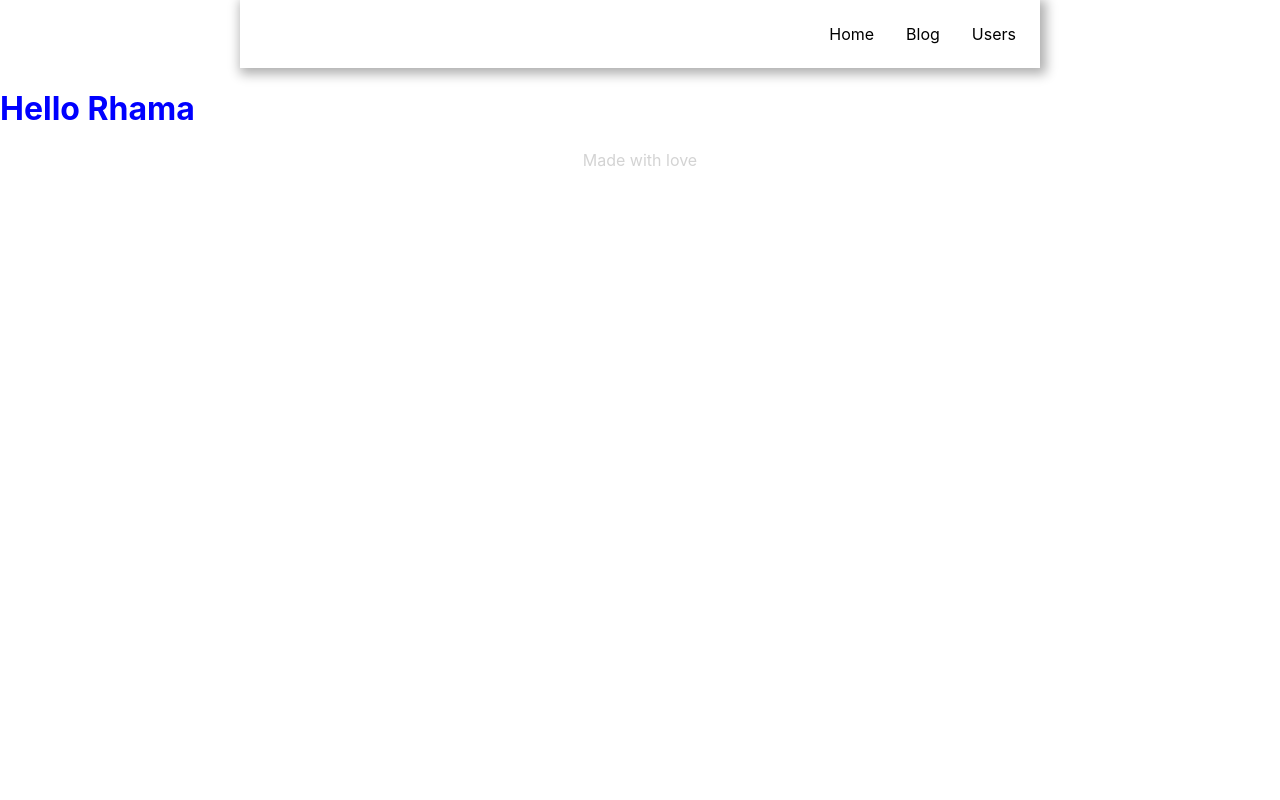
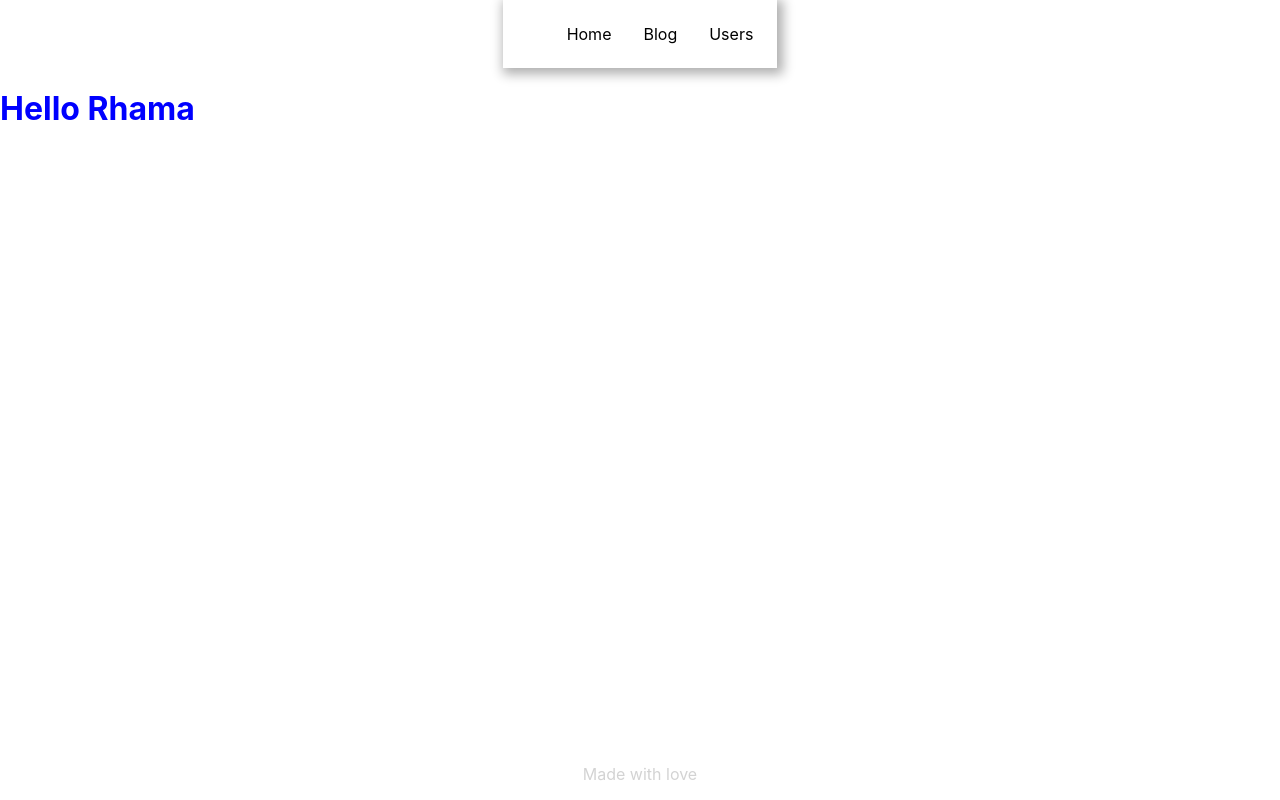
Before and after one commit to rfafriansyah/nextjs-exercise-project01, a Next.js app: page / in a window 1280 px wide. Built offline with nearby package versions, Linux system fonts and the light colour scheme.

Commit message:
membuat layout page

```diff
--- /dev/null
+++ b/components/Layout/Layout.module.css
@@ -0,0 +1,9 @@
+.container {
+  height: 100%;
+  display: flex;
+  flex-direction: column;
+}
+
+.content {
+  flex: 1;
+}
--- /dev/null
+++ b/components/Layout/index.tsx
@@ -0,0 +1,19 @@
+import { ReactNode } from "react";
+import Header from "../Header";
+import Footer from "../Footer";
+import Style from "../Layout/Layout.module.css";
+
+interface LayoutProps {
+  children: ReactNode;
+}
+export default function Layout(props: LayoutProps) {
+  const { children } = props;
+
+  return (
+    <div className={Style.container}>
+      <Header />
+      <div className={Style.content}>{children}</div>
+      <Footer />
+    </div>
+  );
+}
--- a/pages/index.tsx
+++ b/pages/index.tsx
@@ -1,14 +1,11 @@
-import Header from "@/components/Header";
-import Footer from "../components/Footer";
+import Layout from "@/components/Layout";
 
 import Styles from "../styles/Home.module.css";
 
 export default function Home() {
   return (
-    <>
-      <Header></Header>
+    <Layout>
       <h1 className={Styles["title-homepage"]}>Hello Rhama</h1>
-      <Footer></Footer>
-    </>
+    </Layout>
   );
 }
--- a/styles/globals.css
+++ b/styles/globals.css
@@ -3,8 +3,9 @@ body {
   padding: 0;
   margin: 0;
   font-family: -apple-system, BlinkMacSystemFont, Segoe UI, Roboto, Oxygen, Ubuntu, Cantarell, system-ui, -apple-system, BlinkMacSystemFont, 'Segoe UI', Roboto, Oxygen, Ubuntu, Cantarell, 'Open Sans', 'Helvetica Neue', sans-serif;
-  max-width: 1400px;
+    max-width: 1400px;
     margin: auto;
+    height: 100%;
 }
 
 a {
@@ -16,6 +17,6 @@ a {
   box-sizing: border-box;
 }
 
-.title {
-  color: red;
+#__next {
+  height: 100%;
 }
```
Also changed, not shown: pages/blog.tsx (+5 -3 lines), pages/users/index.tsx (+5 -3 lines).
